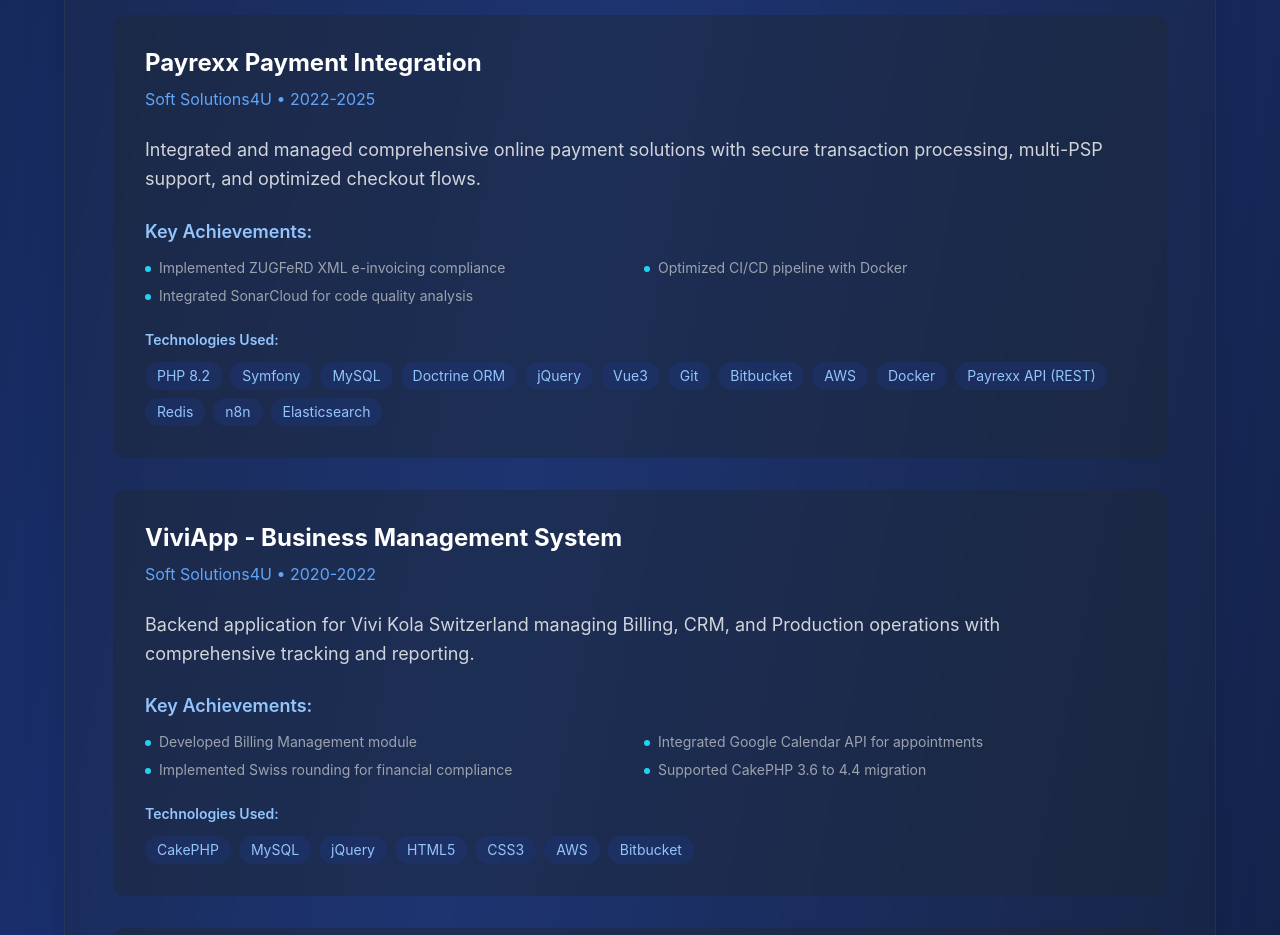
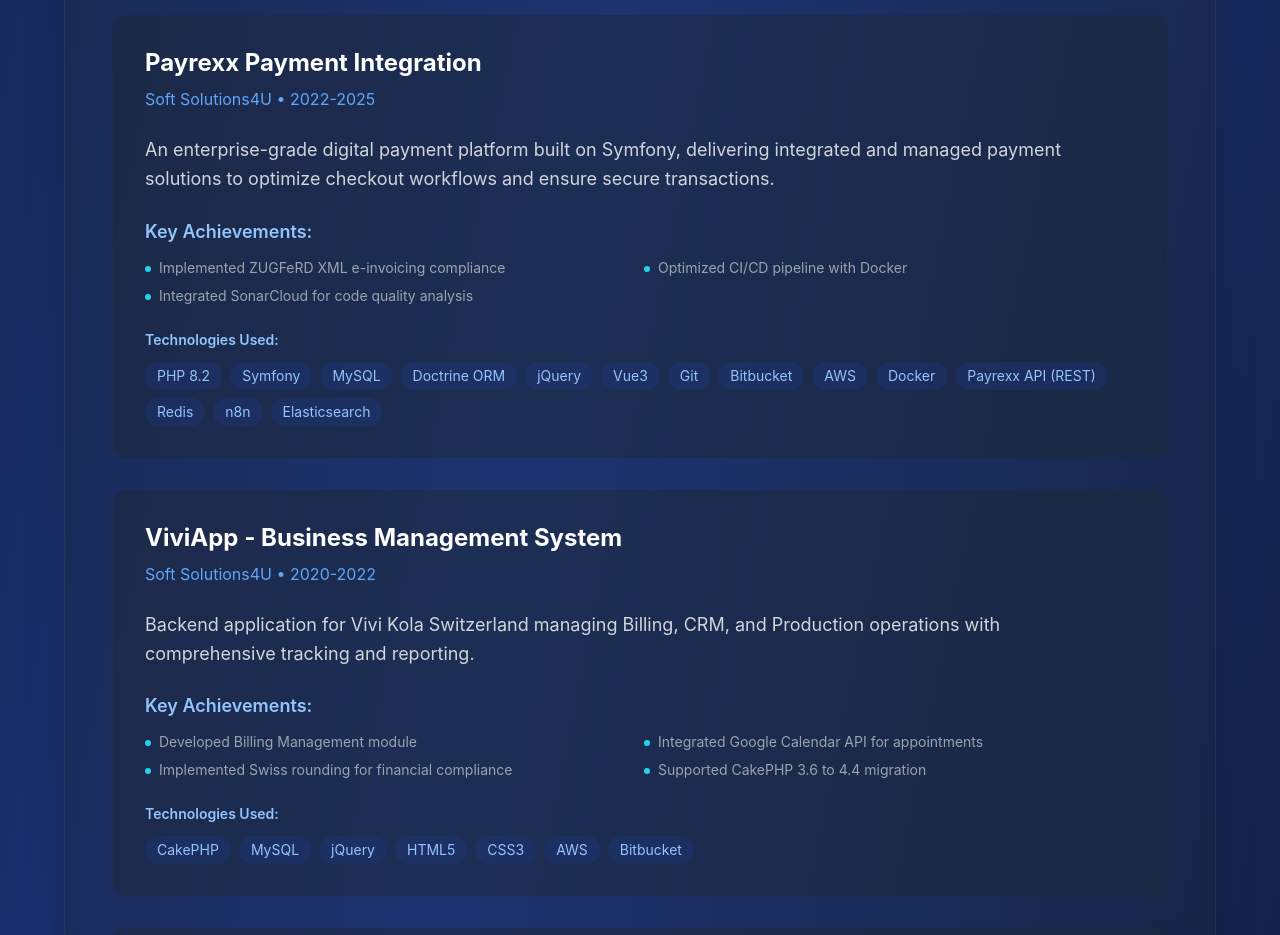
Before and after one commit to iamgowrishankar/portfolio, a React (Create React App) app: page / in a window 1280 px wide. Shown: the part 3240-4175 px from the top of the page. Built offline with nearby package versions, Linux system fonts and the light colour scheme.

Commit message:
Update tech stack

```diff
--- a/src/components/Projects.js
+++ b/src/components/Projects.js
@@ -4,7 +4,7 @@
   const projects = [
     {
       title: "Payrexx Payment Integration",
-      description: "Integrated and managed comprehensive online payment solutions with secure transaction processing, multi-PSP support, and optimized checkout flows.",
+      description: "An enterprise-grade digital payment platform built on Symfony, delivering integrated and managed payment solutions to optimize checkout workflows and ensure secure transactions.",
       tech: [
         "PHP 8.2",
         "Symfony",
```
Also changed, not shown: 1 other file (tests, documents, lock files or other folders).
